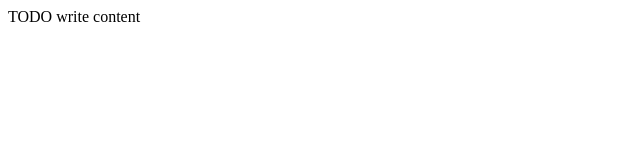
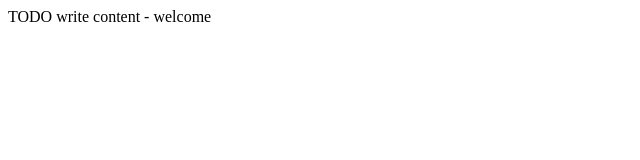
Before and after one commit to nagappangit/Java-Tution, a plain HTML site: page JavaScripts/public_html/index.html in a window 1280 px wide. Shown: the full height of the page, 0-640 px from the left. Drawn offline with Linux system fonts and the light colour scheme.

Commit message:
Allter Texts

```diff
--- a/JavaScripts/public_html/index.html
+++ b/JavaScripts/public_html/index.html
@@ -11,6 +11,6 @@ and open the template in the editor.
         <meta name="viewport" content="width=device-width, initial-scale=1.0">
     </head>
     <body>
-        <div>TODO write content</div>
+        <div>TODO write content - welcome</div>
     </body>
 </html>
```
